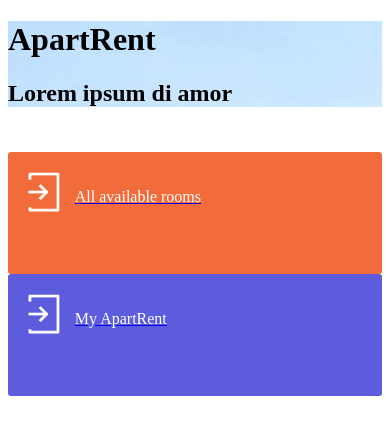
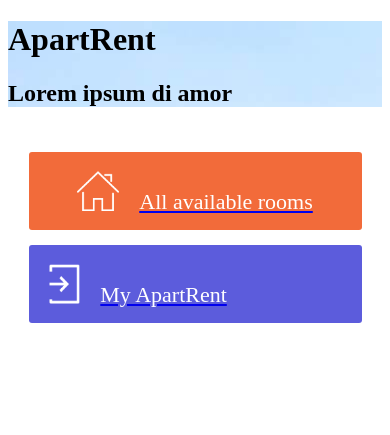
Before and after one commit to folkertleistra/DDWT18_final, a PHP site: page /views/home.php in a window 390 px wide. Shown: the top 435 px of the page. Run offline with PHP 8.4, Linux system fonts and the light colour scheme; the template is opened without the code that fills it, so the values that code supplies are empty.

Commit message:
Buttons homepage responsive, responsive header edits

```diff
--- a/css/home.css
+++ b/css/home.css
@@ -5,16 +5,10 @@
 /* END: FULLWIDTH HEADER IMAGE */
 
 /* START: HOME BUTTON SECTION */
-.home-button-section {
-
-}
 .home-button-section .row {
     padding-top: 25px;
     padding-bottom: 25px;
     background-color: #fff;
-}
-.home-btn {
-    padding: 20px;
 }
 .hb-1 {
     background-color: #f26b3a;
@@ -24,15 +18,39 @@
 }
 .home-btn img {
     max-height: 40px;
-    padding-right: 15px;
-    float: left;
+    padding-right: 20px;
 }
 .home-btn {
+    padding: 15px 20px 15px 20px;
     border-radius: 3px;
+    display: flex;
+    align-items: center;
+    justify-content: center;
+    max-width: 320px;
+    min-width: 293px;
 }
 .home-btn p {
     color: #fff;
-    height: 50px;
+    margin-bottom: 0;
+    font-size: 22px;
+}
+.home-btn-col {
+    display: flex;
+    justify-content: center;
+    margin-left: 10px;
+    margin-right: 10px;
+}
+.home-btn-col a:hover {
+    text-decoration: none;
+}
+
+@media screen and (max-width: 628px) {
+    .hb-1 {
+        margin-bottom: 15px;
+    }
+    .hb-2 {
+        justify-content: left;
+    }
 }
 /* END: HOME BUTTON SECTION */
 
--- a/css/main.css
+++ b/css/main.css
@@ -89,7 +89,7 @@ footer {
         height: 500px;
     }
     .hero-container {
-        padding-top: 25px;
+        padding-top: 70px;
     }
 }
 @media screen and (min-width: 768px) {
@@ -104,7 +104,7 @@ footer {
         height: 400px;
     }
     .hero-container {
-        padding-top: 40px;
+        padding-top: 70px;
     }
 }
 @media screen and (max-width: 767px) {
@@ -121,7 +121,7 @@ footer {
         font-size: 25px;
     }
     .hero-container {
-        padding-top: 40px;
+        padding-top: 70px;
     }
 }
 @media screen and (min-width: 768px) {
--- a/views/home.php
+++ b/views/home.php
@@ -23,16 +23,16 @@
         <div class="container-fluid home-button-section">
             <div class="row justify-content-center">
 
-                <div class="col-lg-3 col-md-4 col-sm-6 home-btn-col">
+                <div class="home-btn-col">
                     <a href="#">
                         <div class="home-btn hb-1">
-                            <img src="/DDWT18_final/resources/icons/my-account-icon.png">
+                            <img src="/DDWT18_final/resources/icons/appartments-icon.png">
                             <p>All available rooms</p>
                         </div>
                     </a>
                 </div>
 
-                <div class="col-lg-3 col-md-4 col-sm-6 home-btn-col">
+                <div class="home-btn-col">
                     <a href="#">
                         <div class="home-btn hb-2">
                           <img src="/DDWT18_final/resources/icons/my-account-icon.png">
```
